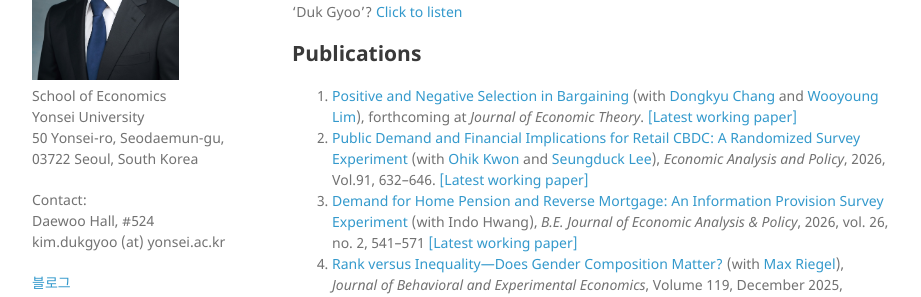
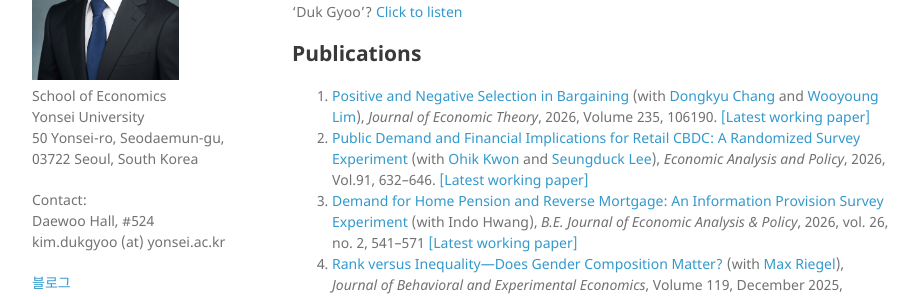
Before and after one commit to kimdukgyoo/kimdukgyoo.github.io, a Jekyll site: the page built from index.md, in a window 1280 px wide and 900 px high. Shown: the part 221-518 px from the top of the window, without its empty margins (178-1099 px from the left). Built offline with Jekyll 4.4.1, drawn with Linux system fonts in a browser that asks for light colours; our own code applies the rules of GitHub Pages for plain Markdown files.

Commit message:
Update index.md

```diff
--- a/index.md
+++ b/index.md
@@ -17,7 +17,7 @@ I usually go by 'Duk,' by pronouncing 'DOOK' quickly. Want to enunciate my first
 -->
 
 ## Publications
-1. <a href="https://doi.org/10.1016/j.jet.2026.106190" target="_blank">Positive and Negative Selection in Bargaining</a> (with <a href="https://sites.google.com/site/dongkyuchang/" target="_blank">Dongkyu Chang</a> and <a href="http://wooyoung.people.ust.hk/" target="_blank">Wooyoung Lim</a>), forthcoming at _Journal of Economic Theory_. <a href="https://kimdukgyoo.github.io/PDFfiles/PosNegSelection.pdf" target="_blank">[Latest working paper]</a>
+1. <a href="https://doi.org/10.1016/j.jet.2026.106190" target="_blank">Positive and Negative Selection in Bargaining</a> (with <a href="https://sites.google.com/site/dongkyuchang/" target="_blank">Dongkyu Chang</a> and <a href="http://wooyoung.people.ust.hk/" target="_blank">Wooyoung Lim</a>), _Journal of Economic Theory_, 2026, Volume 235, 106190. <a href="https://kimdukgyoo.github.io/PDFfiles/PosNegSelection.pdf" target="_blank">[Latest working paper]</a>
 1. <a href="https://doi.org/10.1016/j.eap.2026.03.033" target="_blank">Public Demand and Financial Implications for Retail CBDC: A Randomized Survey Experiment</a> (with <a href="https://sites.google.com/view/ohik-kwon" target="_blank">Ohik Kwon</a> and <a href="https://sites.google.com/ucdavis.edu/seungduck-lee" target="_blank">Seungduck Lee</a>), _Economic Analysis and Policy_, 2026, Vol.91, 632--646. <a href="https://kimdukgyoo.github.io/PDFfiles/CBDCsurvey.pdf" target="_blank">[Latest working paper]</a>
 2. <a href="https://doi.org/10.1515/bejeap-2025-0299" target="_blank">Demand for Home Pension and Reverse Mortgage: An Information Provision Survey Experiment</a> (with Indo Hwang), _B.E. Journal of Economic Analysis & Policy_, 2026, vol. 26, no. 2, 541--571 <a href="https://www.ifo.de/en/cesifo/publications/2026/working-paper/demand-home-pension-and-reverse-mortgage-information-provision" target="_blank">[Latest working paper]</a>
 3. <a href="https://doi.org/10.1016/j.socec.2025.102466" target="_blank">Rank versus Inequality---Does Gender Composition Matter?</a> (with <a href="https://max-riegel.netlify.app/" target="_blank">Max Riegel</a>), _Journal of Behavioral and Experimental Economics_, Volume 119, December 2025, 102466 <a href="https://kimdukgyoo.github.io/PDFfiles/RankVsInequality.pdf" target="_blank">[Latest working paper]</a> <a href="https://osf.io/p59af" target="_blank">[OSF Data repository]</a>
```
